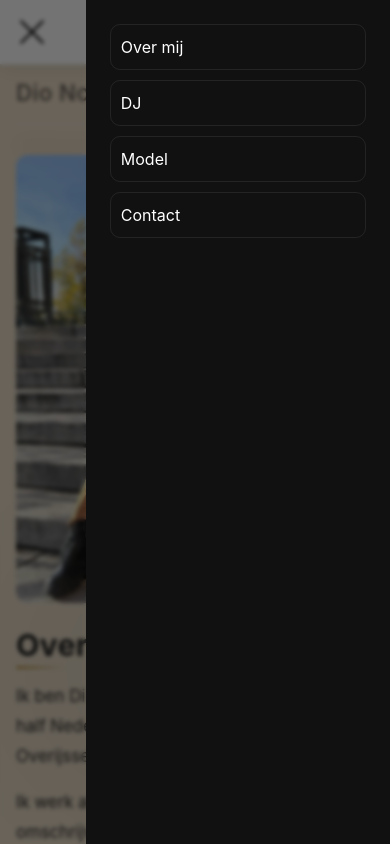
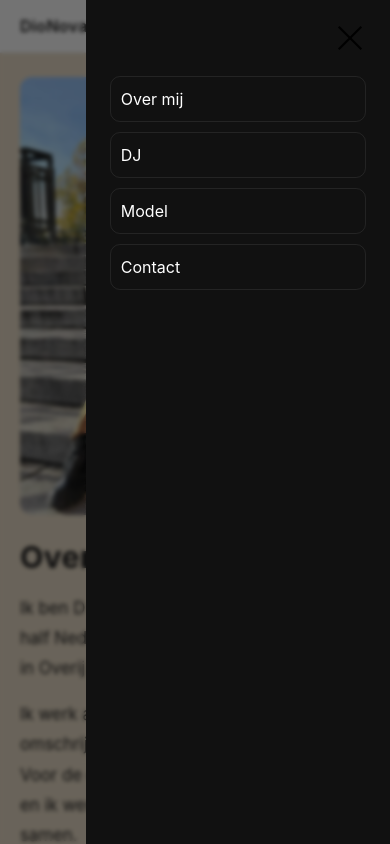
Before and after one commit to BeMoService/DioNova, a React (Vite) app: page /#/ in a window 390 px wide. Both pictures are taken after a click on the button "Open menu". Shown: the top 844 px of the page. Built offline with nearby package versions, Linux system fonts and the light colour scheme.

Commit message:
ui: hamburger rechts + DJ tekst zonder streepjes + model slider (arrows+dots) intact

```diff
--- a/src/App.jsx
+++ b/src/App.jsx
@@ -1,94 +1,76 @@
 // src/App.jsx
-import { useEffect, useState } from "react";
-import { Routes, Route, Link, useLocation } from "react-router-dom";
-
+import { useState } from "react";
+import { Routes, Route, Link } from "react-router-dom";
 import About from "./pages/About.jsx";
 import DJ from "./pages/DJ.jsx";
 import Model from "./pages/Model.jsx";
 import Contact from "./pages/Contact.jsx";
 
-export default function App(){
-  const loc = useLocation();
+export default function App() {
+  const [open, setOpen] = useState(false);
+  const toggle = () => setOpen(v => !v);
+  const close = () => setOpen(false);
 
-  // Zet data-page op <body> voor per-pagina CSS varianten
-  useEffect(() => {
-    const p = loc.pathname === "/" ? "about"
-            : loc.pathname.replace(/^\//, ""); // dj | model | contact
-    document.body.dataset.page = p || "about";
-  }, [loc.pathname]);
+  const links = [
+    { to: "#/",       label: "Over mij" },
+    { to: "#/dj",     label: "DJ" },
+    { to: "#/model",  label: "Model" },
+    { to: "#/contact",label: "Contact" },
+  ];
 
   return (
     <>
-      <Header />
-      <BgOrnament />
+      {/* vaste witte topbar */}
+      <header style={{
+        position:"sticky", top:0, zIndex:50, background:"#fff",
+        borderBottom:"1px solid #eee"
+      }}>
+        <div style={{
+          maxWidth:1024, margin:"0 auto", padding:"12px 20px",
+          display:"flex", alignItems:"center"
+        }}>
+          <div style={{ fontWeight:600, letterSpacing:.3 }}>DioNova</div>
 
-      <main className="container">
-        <section className="hero">
-          <div className="inner">
-            <h2>Dio Nova</h2>
-          </div>
-        </section>
+          {/* hamburger RECHTS */}
+          <button
+            aria-label="Open menu"
+            onClick={toggle}
+            className={open ? "hamburger open" : "hamburger"}
+            style={{ marginLeft:"auto" }}
+          >
+            <span></span><span></span><span></span>
+          </button>
+        </div>
+      </header>
 
-        <div className="section">
-          <Routes>
-            <Route path="/" element={<About/>} />
-            <Route path="/dj" element={<DJ/>} />
-            <Route path="/model" element={<Model/>} />
-            <Route path="/contact" element={<Contact/>} />
-            <Route path="*" element={<About/>} />
-          </Routes>
-        </div>
+      {/* overlay + drawer rechts */}
+      <div className={open ? "scrim" : "scrim hidden"} onClick={close} />
+      <aside className={`drawer ${open ? "open" : ""}`} aria-hidden={!open}>
+        <button
+          onClick={close}
+          aria-label="Sluit"
+          style={{ alignSelf:"flex-end", marginBottom:12 }}
+          className={open ? "hamburger open" : "hamburger"}
+        >
+          <span></span><span></span><span></span>
+        </button>
+
+        <nav style={{ display:"flex", flexDirection:"column", gap:10 }}>
+          {links.map(({ to, label }) => (
+            <a key={to} href={to} onClick={close}>{label}</a>
+          ))}
+        </nav>
+      </aside>
+
+      {/* pagina’s */}
+      <main className="container" style={{ padding:"24px 20px 48px" }}>
+        <Routes>
+          <Route path="/" element={<About />} />
+          <Route path="/dj" element={<DJ />} />
+          <Route path="/model" element={<Model />} />
+          <Route path="/contact" element={<Contact />} />
+        </Routes>
       </main>
     </>
   );
 }
-
-function Header(){
-  const [open, setOpen] = useState(false);
-  const toggle = () => setOpen(v => !v);
-  const close  = () => setOpen(false);
-
-  useEffect(() => {
-    const onHash = () => setOpen(false);
-    window.addEventListener("hashchange", onHash);
-    return () => window.removeEventListener("hashchange", onHash);
-  },[]);
-
-  return (
-    <header className="site-header">
-      <div className="container header-inner">
-        {/* Desktop nav UIT via CSS (.nav-desktop display:none) */}
-        <nav className="nav-desktop">
-          <Link to="/">Over mij</Link>
-          <Link to="/dj">DJ</Link>
-          <Link to="/model">Model</Link>
-          <Link to="/contact">Contact</Link>
-        </nav>
-
-        <button className={`hamburger ${open ? "open":""}`} onClick={toggle} aria-label="Menu">
-          <span></span><span></span><span></span>
-        </button>
-      </div>
-
-      <div className={`scrim ${open ? "" : "hidden"}`} onClick={close} />
-      <aside className={`drawer ${open ? "open" : ""}`} aria-hidden={!open}>
-        <nav style={{ display:"flex", flexDirection:"column", gap:10 }}>
-          <Link to="/" onClick={close}>Over mij</Link>
-          <Link to="/dj" onClick={close}>DJ</Link>
-          <Link to="/model" onClick={close}>Model</Link>
-          <Link to="/contact" onClick={close}>Contact</Link>
-        </nav>
-      </aside>
-    </header>
-  );
-}
-
-function BgOrnament(){
-  // vaste container; styling & varianten doen we in CSS via [data-page]
-  return (
-    <div className="orn-wrap" aria-hidden="true">
-      <span className="orn o1"></span>
-      <span className="orn o2"></span>
-    </div>
-  );
-}
--- a/src/pages/DJ.jsx
+++ b/src/pages/DJ.jsx
@@ -19,16 +19,19 @@ export default function DJ(){
       {/* Tekst rechts */}
       <div className="col-text">
         <h1 className="page-title">DJ</h1>
+
         <p>
-          DJ Dio Nova draait energieke sets vol verrassingen en sfeer. Met een mix van house, techno en urban krijgt ze elke zaal in beweging. Of het nu een club, festival, café of privéfeest is, ze bouwt de sfeer op tot het dak eraf gaat.
+          Ik draai sets vol energie, verrassingen en sfeer. Met een mix van house, techno en urban weet ik elke zaal in beweging te krijgen. Of het nu een club, festival, café of privéfeest is, ik voel de sfeer aan en bouw die met volle energie op tot het dak eraf gaat.
         </p>
         <p style={{ marginTop:16 }}>
-          Onvoorspelbaar, energiek en altijd in contact met het publiek. Haar sets zijn een beleving. Ze draait niet zomaar tracks maar creëert momenten die mensen onthouden.
+          Onvoorspelbaar, energiek en altijd in contact met het publiek. Mijn sets zijn een beleving op zich. Ik draai niet zomaar tracks, ik creëer momenten die mensen niet vergeten.
         </p>
 
-        <a href="#/contact" className="btn" style={{ marginTop:20 }}>Boek DJ Dio Nova</a>
+        <a href="#/contact" className="btn" style={{ marginTop:20 }}>
+          Boek DJ Dio Nova
+        </a>
 
-        {/* Video klein, onder de knop */}
+        {/* Video kleiner onder de knop, staand gekaderd */}
         <div style={{ marginTop:24, maxWidth:420 }}>
           <div className="ratio-4x5">
             <video
--- a/src/pages/Model.jsx
+++ b/src/pages/Model.jsx
@@ -9,13 +9,11 @@ import m5 from "../assets/model/5.jpg";
 import m6 from "../assets/model/6.jpg";
 import m7 from "../assets/model/7.jpg";
 
-// Vaste volgorde
 const images = [m1, m2, m3, m4, m5, m6, m7];
 
 export default function Model(){
   const [index, setIndex] = useState(0);
 
-  // Auto-advance
   useEffect(() => {
     const t = setInterval(() => setIndex(i => (i + 1) % images.length), 3000);
     return () => clearInterval(t);
@@ -34,26 +32,18 @@ export default function Model(){
             style={{ width:"100%", height:"100%", objectFit:"cover", borderRadius:12, userSelect:"none" }}
             draggable={false}
           />
-          {/* Click-zones: links = terug, rechts = verder */}
-          <button
-            onClick={prev}
-            aria-label="Vorige"
-            style={{
-              position:"absolute", left:0, top:0, bottom:0, width:"40%",
-              background:"transparent", border:"none", cursor:"pointer"
-            }}
-          />
-          <button
-            onClick={next}
-            aria-label="Volgende"
-            style={{
-              position:"absolute", right:0, top:0, bottom:0, width:"60%",
-              background:"transparent", border:"none", cursor:"pointer"
-            }}
-          />
+          {/* klikzones */}
+          <button onClick={prev} aria-label="Vorige" style={{
+            position:"absolute", left:0, top:0, bottom:0, width:"40%",
+            background:"transparent", border:"none", cursor:"pointer"
+          }}/>
+          <button onClick={next} aria-label="Volgende" style={{
+            position:"absolute", right:0, top:0, bottom:0, width:"60%",
+            background:"transparent", border:"none", cursor:"pointer"
+          }}/>
         </div>
 
-        {/* Dots onder de foto */}
+        {/* dots */}
         <ul style={{ display:"flex", gap:8, marginTop:12, listStyle:"none", padding:0 }}>
           {images.map((_, i) => (
             <li
@@ -73,12 +63,14 @@ export default function Model(){
       <div className="col-text">
         <h1 className="page-title">Model</h1>
         <p>
-          Ik werk aan shoots van lifestyle en fashion tot high-end campagnes. Ik ben inzetbaar voor verschillende stijlen, thema’s en concepten, zoals editorials, lookbooks, reels en branding visuals.
+          Ik werk aan shoots voor lifestyle, fashion en campagnes, maar ook voor videoclips en korte reels. Ik ben inzetbaar voor verschillende stijlen, thema’s en concepten, zoals editorials, lookbooks en branding visuals.
         </p>
         <p style={{ marginTop:16 }}>
           Mijn kracht is meebewegen met merken, artiesten en fotografen en samen beelden maken die een gevoel overbrengen. Met expressieve poses, clean styling en oog voor detail creëren we beelden die blijven hangen.
         </p>
-        <a href="#/contact" className="btn" style={{ marginTop:20 }}>Boek voor shoot</a>
+        <a href="#/contact" className="btn" style={{ marginTop:20 }}>
+          Boek voor shoot
+        </a>
       </div>
     </section>
   );
```
